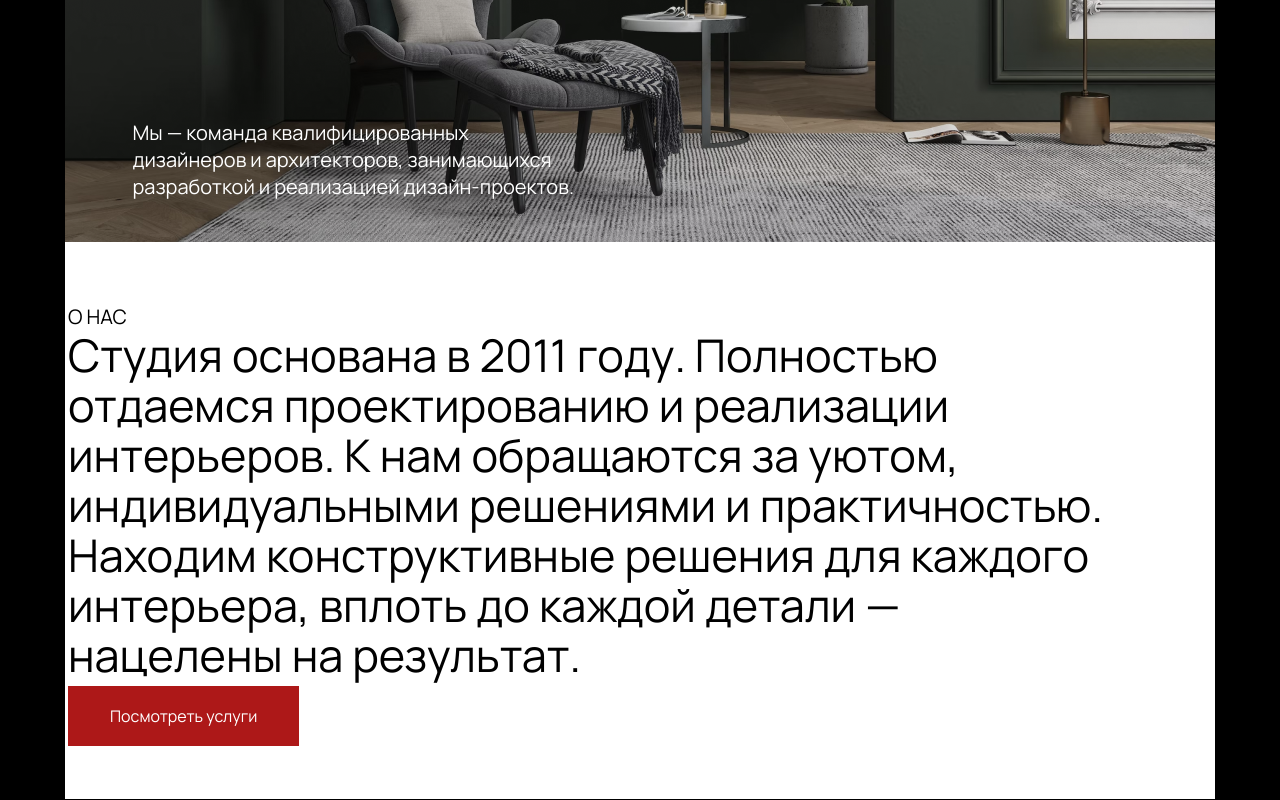
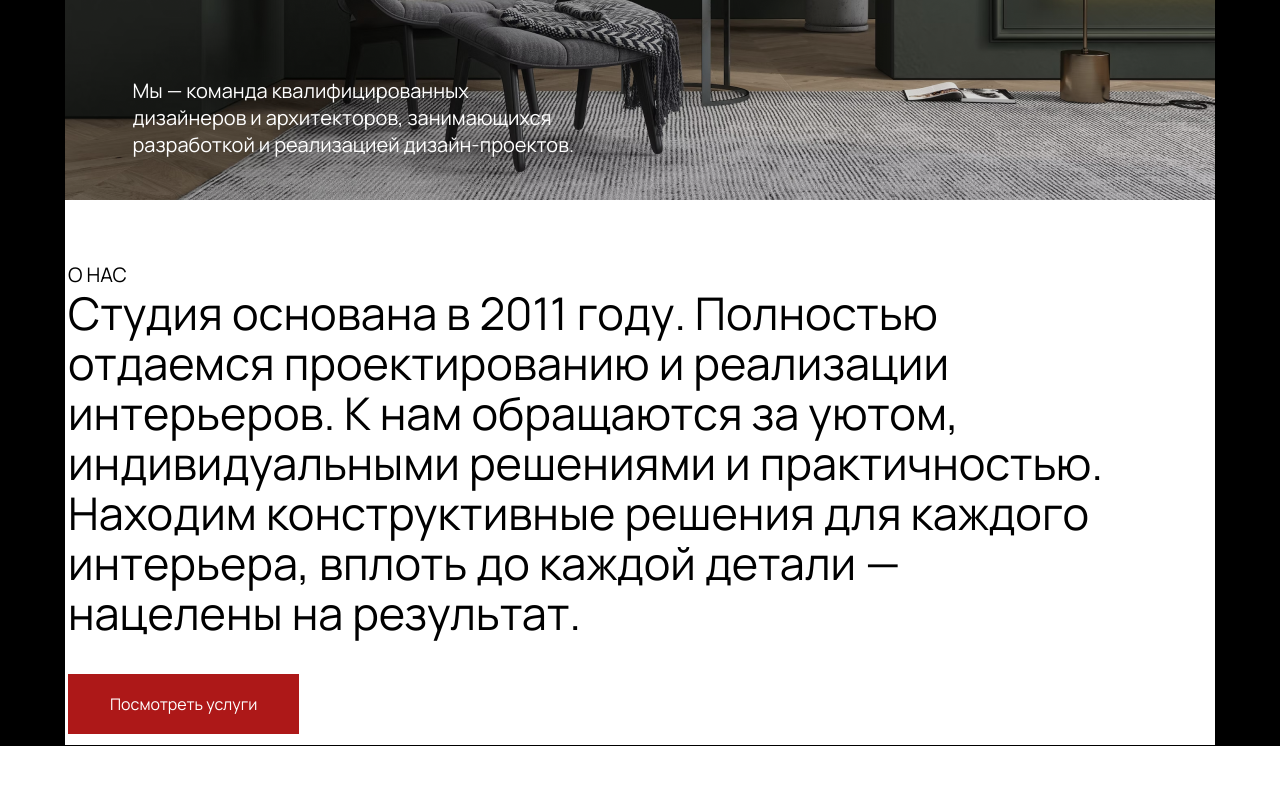
Before and after one commit to gumirus/metrik, a plain HTML site: page index.html in a window 1280 px wide. Shown: the part 586-1386 px from the top of the page. After the commit the page ends 1332 px from the top, so only its background shows below. Drawn offline with Linux system fonts and the light colour scheme.

Commit message:
corrextions margin padding

```diff
--- a/css/style.css
+++ b/css/style.css
@@ -68,7 +68,7 @@ main {
   display: flex;
   flex-direction: column;
   text-align: center;
-  padding: 50px 0;
+  padding: 8px 0;
 }
 
 h1 {
@@ -143,7 +143,7 @@ figcaption {
   font-weight: 400;
   line-height: 50px;
   display: block;
-  margin-bottom: 10px;
+  padding-bottom: 30px;
   margin: 3px;
 }
 
```
